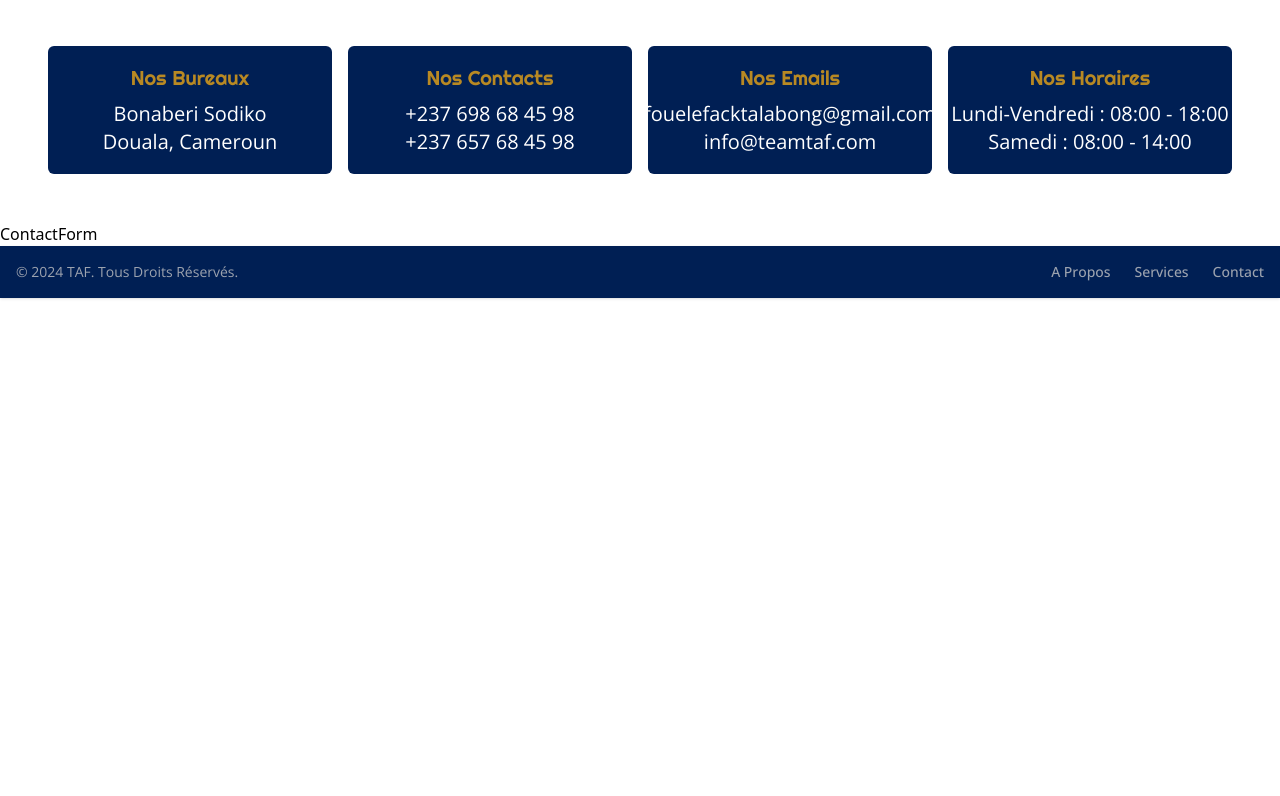
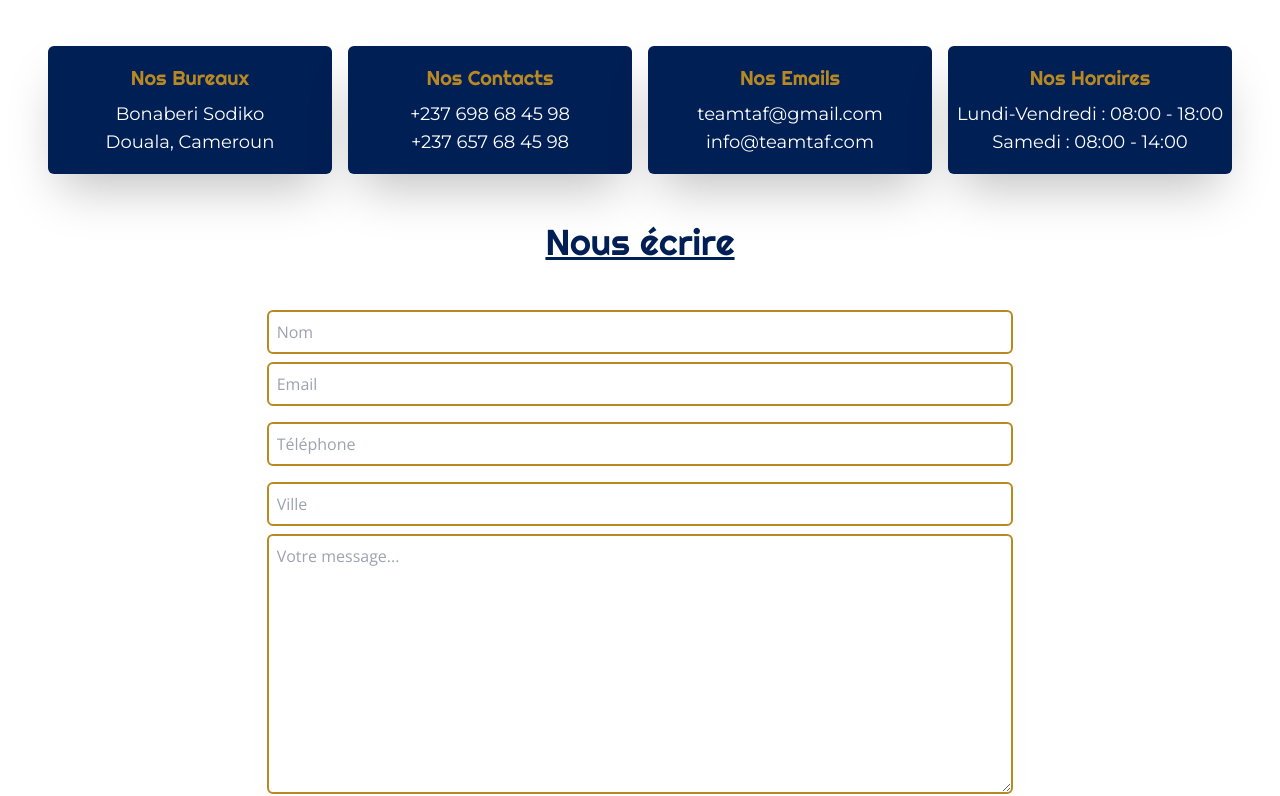
Before and after one commit to tonybnya/website, a React (Vite) app: page /contact in a window 1280 px wide. Shown: the part 466-1262 px from the top of the page. Before the commit the page ends 800 px from the top, so only its background shows below. Built offline with nearby package versions, Linux system fonts and the light colour scheme.

Commit message:
feat: add ContactForm component to Contact page

```diff
--- a/src/components/ContactData.jsx
+++ b/src/components/ContactData.jsx
@@ -3,29 +3,31 @@ import React from "react";
 const ContactData = () => {
   return (
     <div className="flex flex-row text-white gap-4 mx-auto text-center p-12 text-xl max-sm:flex-col max-sm:items-center">
-      <div className="h-32 w-6 flex flex-col items-center justify-center rounded-md bg-penn-blue basis-1/4 max-sm:w-80 max-sm:py-4">
+      <div className="h-32 w-6 flex flex-col items-center justify-center rounded-md bg-penn-blue basis-1/4 max-sm:w-80 max-sm:py-4 shadow-2xl">
         <h3 className="font-righteous text-dark-goldenrod mb-2">Nos Bureaux</h3>
-        <span className="font-opensans">Bonaberi Sodiko</span>
-        <span className="font-opensans">Douala, Cameroun</span>
+        <span className="font-montserrat text-lg">Bonaberi Sodiko</span>
+        <span className="font-montserrat text-lg">Douala, Cameroun</span>
       </div>
-      <div className="h-32 w-6 flex flex-col items-center justify-center rounded-md bg-penn-blue basis-1/4 max-sm:w-80 max-sm:py-4">
+      <div className="h-32 w-6 flex flex-col items-center justify-center rounded-md bg-penn-blue basis-1/4 max-sm:w-80 max-sm:py-4 shadow-2xl">
         <h3 className="font-righteous text-dark-goldenrod mb-2">
           Nos Contacts
         </h3>
-        <span className="font-opensans">+237 698 68 45 98</span>
-        <span className="font-opensans">+237 657 68 45 98</span>
+        <span className="font-montserrat text-lg">+237 698 68 45 98</span>
+        <span className="font-montserrat text-lg">+237 657 68 45 98</span>
       </div>
-      <div className="h-32 w-6 flex flex-col items-center justify-center rounded-md bg-penn-blue basis-1/4 max-sm:w-80 max-sm:py-4">
+      <div className="h-32 w-6 flex flex-col items-center justify-center rounded-md bg-penn-blue basis-1/4 max-sm:w-80 max-sm:py-4 shadow-2xl">
         <h3 className="font-righteous text-dark-goldenrod mb-2">Nos Emails</h3>
-        <span className="font-opensans">fouelefacktalabong@gmail.com</span>
-        <span className="font-opensans">info@teamtaf.com</span>
+        <span className="font-montserrat text-lg">teamtaf@gmail.com</span>
+        <span className="font-montserrat text-lg">info@teamtaf.com</span>
       </div>
-      <div className="h-32 w-6 flex flex-col items-center justify-center rounded-md bg-penn-blue basis-1/4 max-sm:w-80 max-sm:py-4">
+      <div className="h-32 w-6 flex flex-col items-center justify-center rounded-md bg-penn-blue basis-1/4 max-sm:w-80 max-sm:py-4 shadow-2xl">
         <h3 className="font-righteous text-dark-goldenrod mb-2">
           Nos Horaires
         </h3>
-        <span className="font-opensans">Lundi-Vendredi : 08:00 - 18:00</span>
-        <span className="font-opensans">Samedi : 08:00 - 14:00</span>
+        <span className="font-montserrat text-lg">
+          Lundi-Vendredi : 08:00 - 18:00
+        </span>
+        <span className="font-montserrat text-lg">Samedi : 08:00 - 14:00</span>
       </div>
     </div>
   );
--- a/src/components/ContactForm.jsx
+++ b/src/components/ContactForm.jsx
@@ -1,7 +1,63 @@
 import React from "react";
 
 const ContactForm = () => {
-  return <div>ContactForm</div>;
+  return (
+    <div className="flex flex-col mb-10 mx-auto">
+      <h1 className="text-penn-blue text-center text-4xl mb-12 font-righteous underline">
+        Nous écrire
+      </h1>
+
+      <div className="flex justify-center items-center">
+        <form
+          action="https://getform.io/f/lbkmekyb"
+          method="POST"
+          className="flex flex-col w-full md:w-7/12 text-black font-opensans"
+        >
+          <input
+            type="text"
+            name="name"
+            placeholder="Nom"
+            className="p-2 bg-transparent border-2 border-dark-goldenrod rounded-md focus:outline-none"
+          />
+
+          <input
+            type="email"
+            name="email"
+            placeholder="Email"
+            className="my-2 p-2 bg-transparent border-2 border-dark-goldenrod rounded-md focus:outline-none"
+          />
+
+          <input
+            type="text"
+            name="name"
+            placeholder="Téléphone"
+            className="my-2 p-2 bg-transparent border-2 border-dark-goldenrod rounded-md focus:outline-none"
+          />
+
+          <input
+            type="text"
+            name="name"
+            placeholder="Ville"
+            className="my-2 p-2 bg-transparent border-2 border-dark-goldenrod rounded-md focus:outline-none"
+          />
+
+          <textarea
+            name="message"
+            placeholder="Votre message..."
+            rows="10"
+            className="p-2 mb-4 bg-transparent border-2 border-dark-goldenrod rounded-md focus:outline-none"
+          />
+
+          <button
+            type="submit"
+            className="bg-penn-blue hover:bg-indigo-dye inline-flex items-center justify-center px-5 py-3 w-1/4 mx-auto text-base font-medium text-center text-white rounded-lg bg-primary-700 hover:bg-primary-800 focus:ring-4 focus:ring-primary-300"
+          >
+            Envoyer
+          </button>
+        </form>
+      </div>
+    </div>
+  );
 };
 
 export default ContactForm;
```
